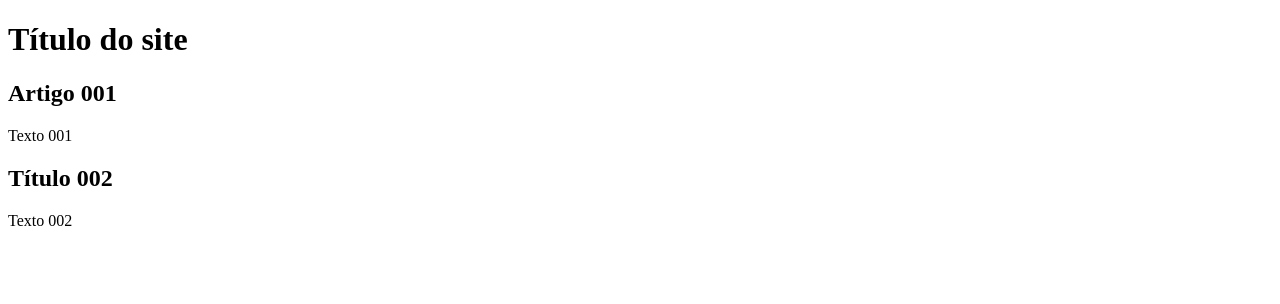
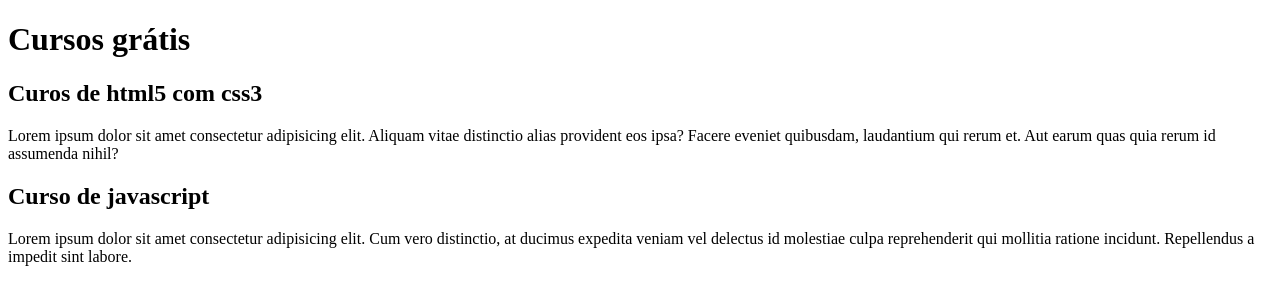
Before and after one commit to antonioelisson/projeto-site, a plain HTML site: page index.html in a window 1280 px wide. Drawn offline with Linux system fonts and the light colour scheme.

Commit message:
comecei a escrever o conteudo

```diff
--- a/index.html
+++ b/index.html
@@ -9,15 +9,15 @@
 <body>
      <main>
         <header>
-            <h1>Título do site</h1>
+            <h1>Cursos grátis</h1>
         </header>
             <Article>
-                <h2>Artigo 001</h2>
-                <p>Texto 001</p>
+                <h2>Curos de html5 com css3</h2>
+                <p>Lorem ipsum dolor sit amet consectetur adipisicing elit. Aliquam vitae distinctio alias provident eos ipsa? Facere eveniet quibusdam, laudantium qui rerum et. Aut earum quas quia rerum id assumenda nihil?</p>
             </Article>
             <Article>
-                <h2>Título 002</h2>
-                <p>Texto 002</p>
+                <h2>Curso de javascript</h2>
+                <p>Lorem ipsum dolor sit amet consectetur adipisicing elit. Cum vero distinctio, at ducimus expedita veniam vel delectus id molestiae culpa reprehenderit qui mollitia ratione incidunt. Repellendus a impedit sint labore.</p>
                 </h2>
             </article>
         </main>
```
